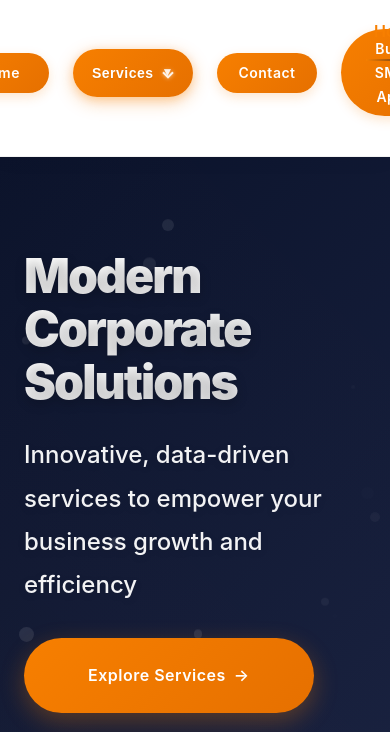
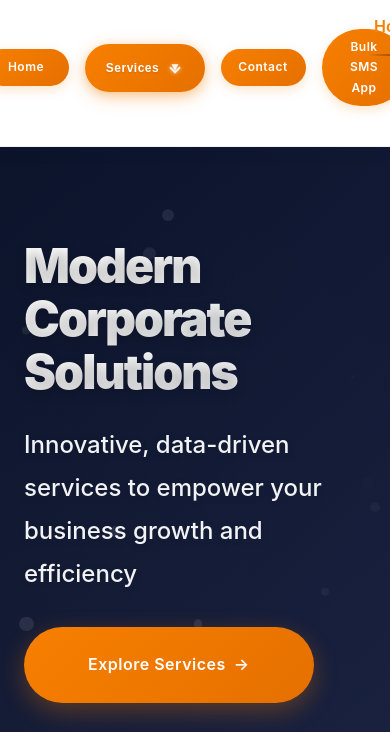
Before and after one commit to dromorongit/Nedhub, a website with bundled scripts: page index.html in a window 390 px wide. Shown: the part 93-825 px from the top of the page. Built offline with nearby package versions, Linux system fonts and the light colour scheme.

Commit message:
Update responsive.css

```diff
--- a/css/responsive.css
+++ b/css/responsive.css
@@ -135,7 +135,7 @@
     /* Mobile Navigation Buttons - Better Centering & Styling */
     .mobile-nav-buttons {
         display: flex;
-        gap: var(--space-md); /* Increased gap for better spacing */
+        gap: var(--space-sm); /* Reduced gap for better mobile fit */
         justify-content: center; /* Center the buttons */
         align-items: center;
         width: 100%;
@@ -144,10 +144,10 @@
     }
 
     .mobile-nav-buttons .btn {
-        padding: var(--space-xs) var(--space-md); /* Increased horizontal padding */
-        font-size: var(--font-size-sm);
+        padding: var(--space-xs) var(--space-sm); /* Reduced horizontal padding */
+        font-size: var(--font-size-xs); /* Smaller font size for mobile */
         font-weight: 600; /* Bold text for better visibility */
-        min-width: 100px; /* Minimum width for consistent sizing */
+        min-width: 85px; /* Reduced minimum width for better fit */
         text-align: center; /* Center button text */
     }
 
```
